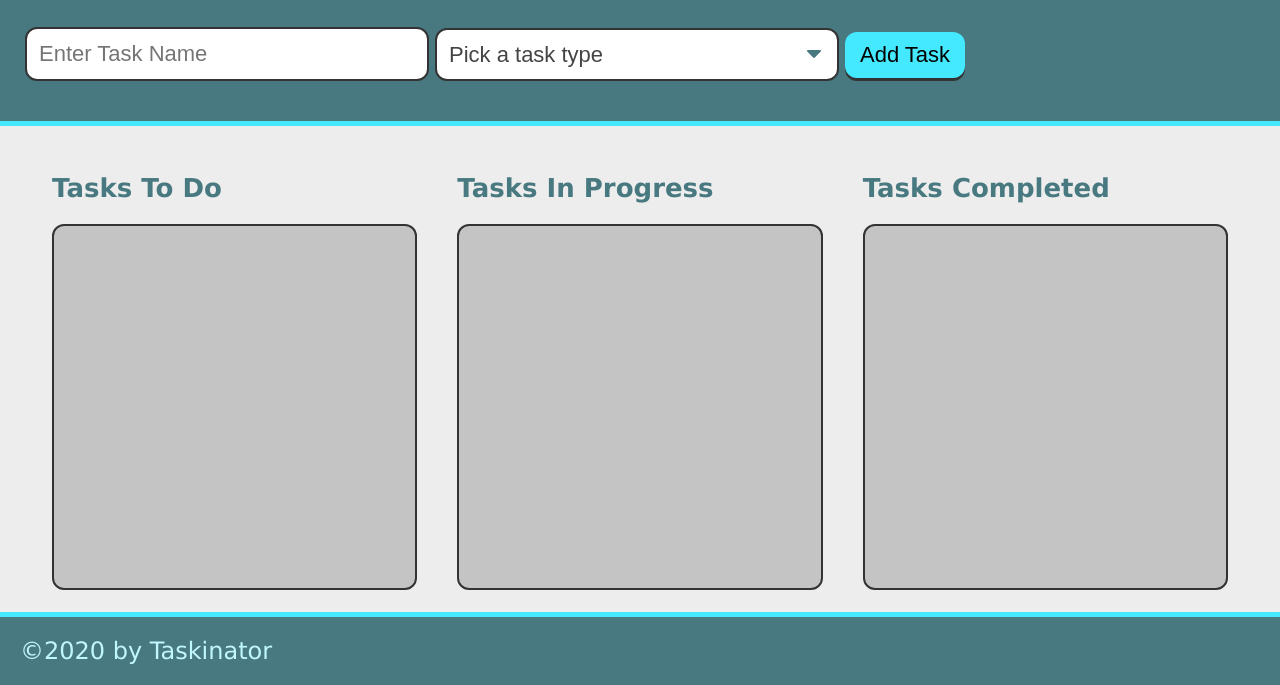
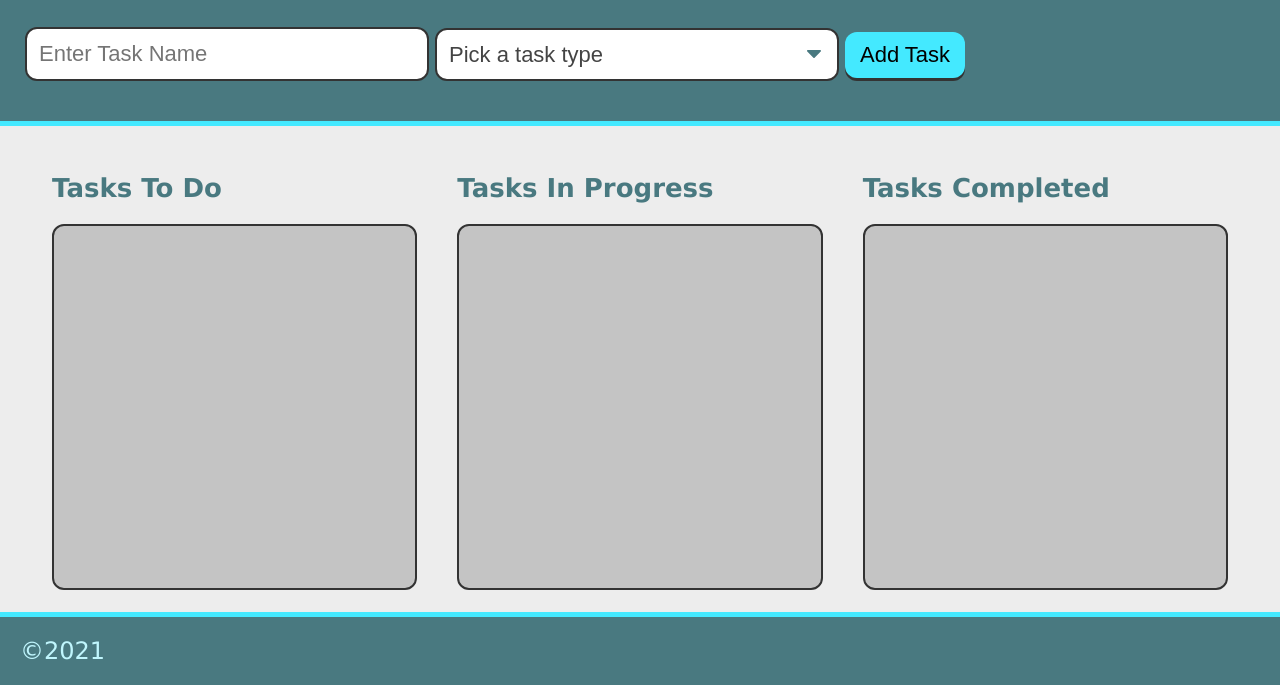
Before and after one commit to doctordutch/taskinator, a plain HTML site: page index.html in a window 1280 px wide. Shown: the part 115-800 px from the top of the page. Drawn offline with Linux system fonts and the light colour scheme.

Commit message:
Update index.html

```diff
--- a/index.html
+++ b/index.html
@@ -53,7 +53,7 @@
   </main>
 
   <footer>
-    &copy;2020 by Taskinator
+    &copy;2021
   </footer>
 
   <script src="./assets/js/script.js"></script>
```
